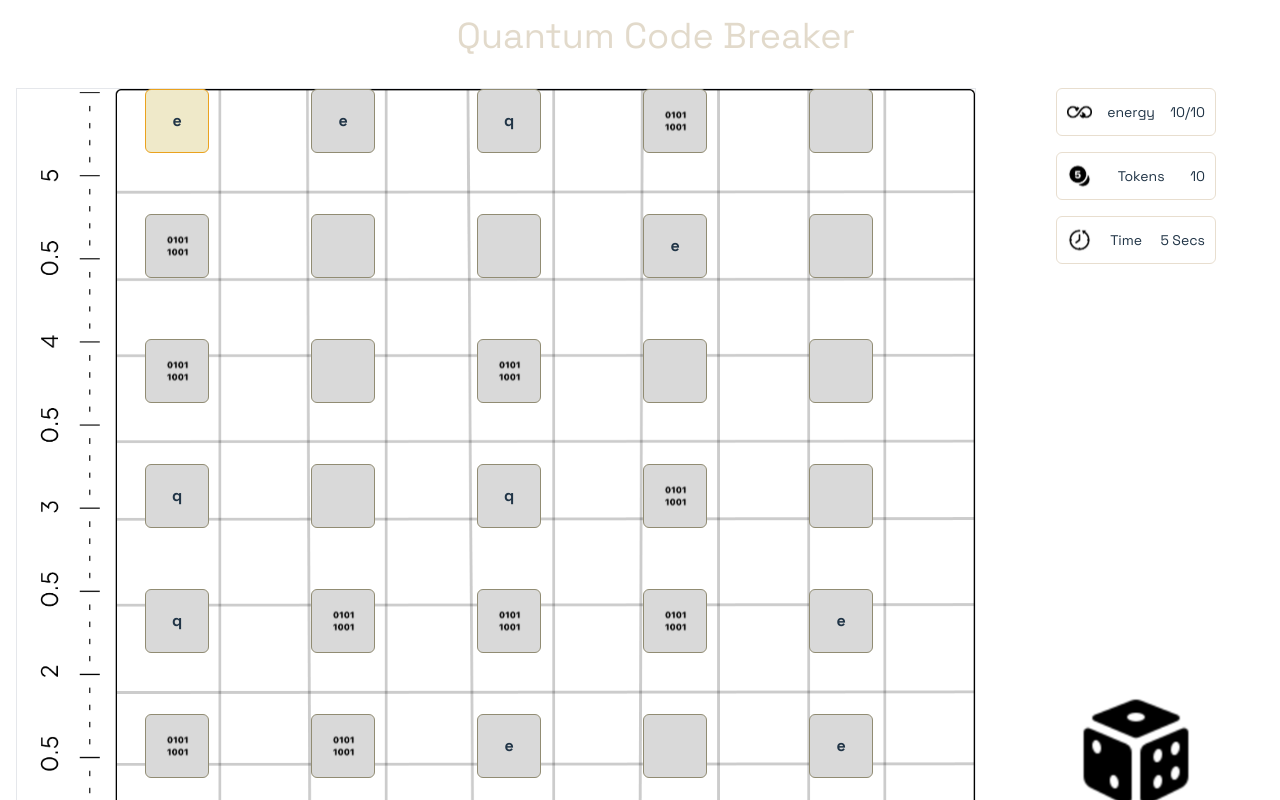
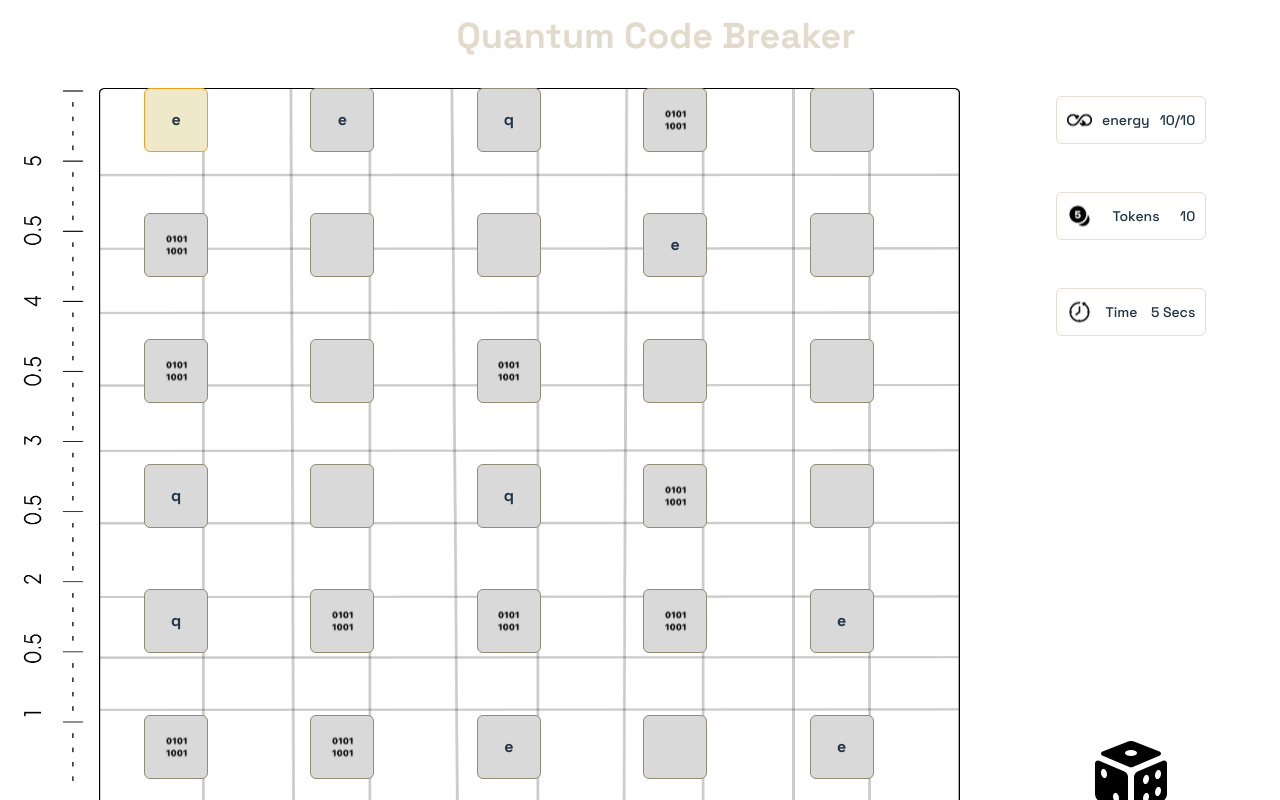
Before and after one commit to Osval-1/web-scramble, a React (Vite) app: page /Game in a window 1280 px wide. Shown: the top 800 px of the page. Built offline with nearby package versions, Linux system fonts and the light colour scheme.

Commit message:
fix game background

```diff
--- a/src/components/Infocard/index.tsx
+++ b/src/components/Infocard/index.tsx
@@ -8,14 +8,13 @@ type InfoCardProps = {
 const InfoCard = ({ label, data, image }: InfoCardProps) => {
   return (
     <div
-      className="flex flex-row  border border-border-light rounded-md p-1.5  md:p-2.5 gap-2.5 sm:gap:2.5  items-center justify-between w-40"
-      // style={{ width: 180 }}
+      className="flex flex-row  border border-border-light rounded-md p-1.5  md:p-2.5 gap-2.5 sm:gap:2.5  items-center justify-between min-w-32"
     >
       <figure>
         <img src={image} alt="infoCard Image" />
       </figure>
-      <p className="font-space_grotesk text-sm sm:text-md">{label}</p>
-      <p className="font-space_grotesk text-sm sm:text-md">{data}</p>
+      <p className="font-space_grotesk font-medium text-sm sm:text-md">{label}</p>
+      <p className="font-space_grotesk font-medium text-sm sm:text-md">{data}</p>
     </div>
   );
 };
--- a/src/components/Tile/index.tsx
+++ b/src/components/Tile/index.tsx
@@ -8,7 +8,7 @@ type TileProps = {
 const Tile = ({ label, color,borderColor }: TileProps) => {
   return (
     <div
-      className="w-8 sm:w-16 h-8 sm:h-16 rounded-md border border-border-dark flex flex-row items-center justify-center"
+      className="z-10 w-8 sm:w-16 h-8 sm:h-16 rounded-md border border-border-dark flex flex-row items-center justify-center"
       style={{ backgroundColor: color,borderColor:borderColor}}
     >
       {label === "flipbit" ? (
--- a/src/pages/Game/index.tsx
+++ b/src/pages/Game/index.tsx
@@ -113,18 +113,19 @@ const Game = () => {
 
   return (
     <main className="w-full  flex flex-col gap-8 px-4 items-center">
-      <h1 className="text-2xl md:text-4xl text-center text-text-h1 opacity-75 pt-4 font-space_grotesk">
+      <h1 className="text-2xl md:text-4xl text-center text-text-h1 opacity-75 pt-4 font-space_grotesk font-bold">
         Quantum Code Breaker{" "}
       </h1>
-      <section className="w-screen flex flex-col sm:flex-row gap-4 md:gap-20 ">
+      <section className="w-screen flex flex-col md:flex-row gap-4 md:gap-20 ">
         <section
-          style={{
-            backgroundImage: `url(${images.background})`,
-            backgroundSize: "cover",
-            backgroundRepeat: "no-repeat",
-          }}
-          className=" border w-full md:w-3/4 h-screen pl-20 sm:pl-24 md:pl-24 lg:pl-32 pb-4 md:pb-12 grid grid-cols-5"
+          // style={{
+          //   backgroundImage: `url(${images.background})`,
+          //   backgroundRepeat: "no-repeat",
+          // }}
+          className="w-full md:w-3/4 min-h-screen bg-cover pl-8 md:pl-20  lg:pl-32 pb-4 md:pb-12 grid grid-cols-5"
+          // className=""
         >
+          <img src={images.background} alt="background" className="absolute z-0 w-full md:w-3/4 left-0 h-screen"/>
           {/* this is where the game board exists */}
           {gameArray.map((itemLabel, index) => {
             const TileColor = index === game.currentPosition ? "#EFE9C9" : "#D9D9D9";
@@ -142,8 +143,8 @@ const Game = () => {
         </section>
 
         {/* All the information tiles */}
-        <section className=" flex flex-col justify-between">
-          <div className="flex flex-row sm:flex-col gap-4 ">
+        <section className=" flex flex-col justify-between float-right mt-2">
+          <div className="flex flex-row md:flex-col gap-4 sm:gap-12 flex-wrap justify-center">
             <InfoCard
               label="energy"
               image={images.energy}
@@ -152,7 +153,7 @@ const Game = () => {
             <InfoCard label="Tokens" image={images.coins} data={`${tokens}`} />
             <InfoCard image={images.time} label="Time" data={`${timer} Secs`} />
           </div>
-          <div className="flex flex-row sm:flex-col">
+          <div className="flex flex-row md:flex-col justify-center items-center">
             <img src={images.die} alt="die" />
             <h1 className="text-4xl text-center text-text-h1 opacity-75 pt-4">
               {game.currentRoll}
@@ -163,7 +164,7 @@ const Game = () => {
       {/* encoded message section*/}
       <section className="flex flex-col sm:flex-row gap-12 sm:items-center p-4 w-full ">
         <p
-          className="w-3/4 min-h-20 sm:min-h-32 rounded-sm mb-4 font-semibold p-2 flex break-all tracking-widest font-space_grotesk"
+          className=" w-full sm:w-3/4 min-h-20 sm:min-h-32 rounded-sm mb-4 font-semibold p-2 flex break-all tracking-widest font-space_grotesk"
           style={{ backgroundColor: "#EFE9C9" }}
         >
           {encodedMessage}
@@ -174,7 +175,7 @@ const Game = () => {
       {/* decoded message section */}
       <section className="flex flex-col sm:flex-row gap-16 sm:items-center p-4 w-full">
         <div
-          className="w-3/4  min-h-20 sm:min-h-32 rounded-md mb-4 p-4 flex flex-wrap gap-2"
+          className="w-full sm:w-[76%]  min-h-20 sm:min-h-32 rounded-md mb-4 p-4 flex flex-wrap gap-2"
           style={{ backgroundColor: "#EFE9C9" }}
         >
           {gameProgress.map((item, index) => {
--- a/src/pages/Setup/index.tsx
+++ b/src/pages/Setup/index.tsx
@@ -36,27 +36,28 @@ const Setup = () => {
   };
   return (
     <main className="w-screen h-full flex flex-col gap-12 px-4 items-center">
-      <h1 className="text-2xl md:text-4xl text-center text-text-h1 opacity-75 pt-4 font-space_grotesk">
+      <h1 className="text-2xl md:text-4xl text-center text-text-h1 opacity-75 pt-4 font-space_grotesk font-extrabold">
         Quantum Code Breaker{" "}
       </h1>
       <section className="sm:w-2/3 md:w-1/2">
         <textarea
           name="input"
           value={text}
-          className="border w-full rounded-md text-text-h1 p-4 font-space_grotesk"
+          className="border w-full rounded-md text-text-h1 p-4 font-space_grotesk font-medium"
           style={{
             borderColor: "#E8DECF",
             backgroundColor: "#FAFAFA",
             color: "#78786E",
+            letterSpacing: "5px",
           }}
           onChange={(e) => handleTextArea(e)}
           cols={30}
           rows={10}
         ></textarea>
-        <h1 className="text-2xl md:text-4xl  py-4 font-bold  w-1/2 font-space_grotesk">
-          Setup
+        <h1 className="text-2xl md:text-4xl  py-4 font-bold  w-1/2 font-space_grotesk text-text-h2">
+          Set-up
         </h1>
-        <section className="grid grid-cols-2 lg:grid-cols-3 gap-4 lg:gap-16">
+        <section className="grid grid-cols-2 lg:grid-cols-3 gap-4 py-4 lg:gap-16">
           <InfoCard label="Energy" image={images.energy} data="10/10" />
           <InfoCard label="Tokens" image={images.coins} data="5" />
           <InfoCard image={images.time} label="Time" data="20 Secs" />
@@ -65,7 +66,7 @@ const Setup = () => {
           <InfoCard image={images.bits} label="Max Bits" data="3" />
         </section>
       </section>
-      <section className="flex flex-row gap-4 justify-center items-center">
+      <section className="flex flex-row sm:w-2/3 md:w-1/2 gap-4 justify-between items-center">
         <Button label="Play" color="#72D07C" onclick={handlePlay} />
         <h1 className="text-2xl md:text-4xl  pt-4 font-bold font-space_grotesk">
           Or
--- a/src/pages/Won/index.tsx
+++ b/src/pages/Won/index.tsx
@@ -32,7 +32,7 @@ const Won = () => {
           Enter your email to claim your rewards
         </p>
       </section>
-      <section className="flex flex-row gap-4 items-center">
+      <section className="flex flex-row sm:flex-row gap-4 items-center">
         <div
           onClick={handleNavigate}
           className="font-bold text-xl h-12 p-2 font-space_grotesk cursor-pointer"
--- a/src/utils/create_game_instance.ts
+++ b/src/utils/create_game_instance.ts
@@ -3,9 +3,9 @@ import { TileType } from "./types";
 //create an instance of the game
 export const createGame = () => {
   const tileTypesArray:TileType[] = ["e", "q", " ", "flipbit"];
-  let gameInstance = [];
+  const gameInstance = [];
   for (let i = 0; i < 30; i++) {
-    let randomNumber = Math.floor(Math.random() * 4);
+    const randomNumber = Math.floor(Math.random() * 4);
     gameInstance.push(tileTypesArray[randomNumber])
   }
   return gameInstance
--- a/tailwind.config.js
+++ b/tailwind.config.js
@@ -13,6 +13,7 @@ export default {
         },
         text: {
           h1: "#B39D7580",
+          h2:"#4C473D"
         },
       },
     },
```
